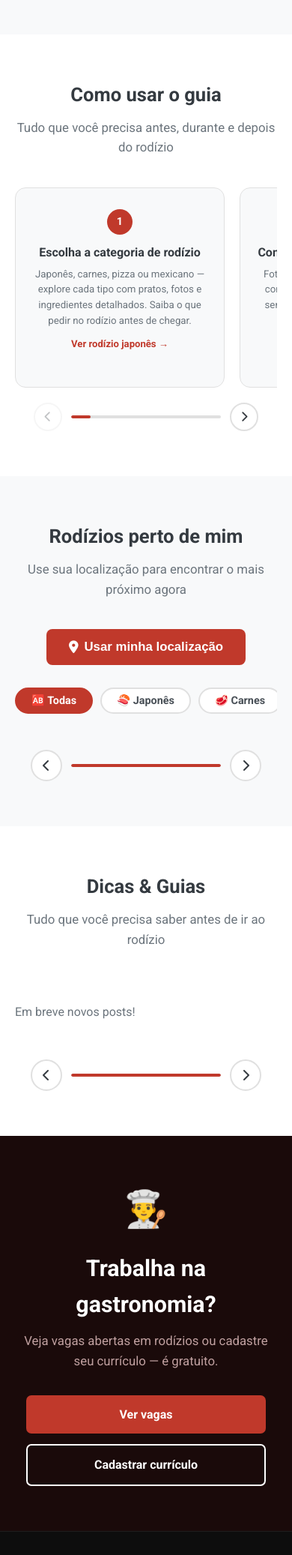
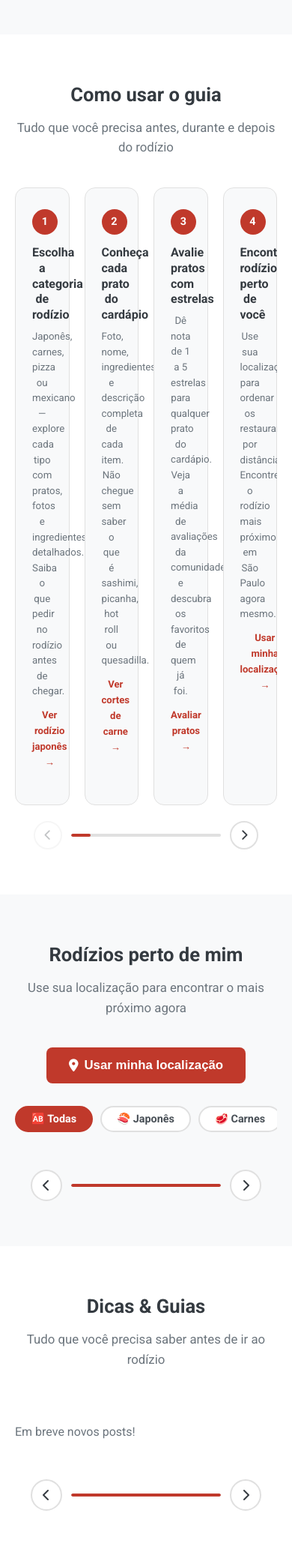
Before and after one commit to leanttro/guia, a Flask app: page / in a window 390 px wide. Shown: the part 2962-5036 px from the top of the page at 75% size. Run offline with Flask 3, Linux system fonts and the light colour scheme; data that the repository does not hold is empty; some libraries are stand-ins or nearby versions.

Commit message:
Update index.html

```diff
--- a/templates/index.html
+++ b/templates/index.html
@@ -130,6 +130,29 @@
             cursor: grab;
             user-select: none;
         }
+        /* ── Mobile: scroll nativo com snap ── */
+        @media (max-width: 768px) {
+            .features-carousel-wrap {
+                overflow-x: scroll;
+                overflow-y: hidden;
+                -webkit-overflow-scrolling: touch;
+                scroll-snap-type: x mandatory;
+                scrollbar-width: none;
+            }
+            .features-carousel-wrap::-webkit-scrollbar { display: none; }
+            .features-track {
+                transform: none !important;
+                transition: none !important;
+                cursor: default;
+            }
+            .feature-card {
+                scroll-snap-align: start;
+                flex: 0 0 calc(50% - 10px);
+            }
+        }
+        @media (max-width: 480px) {
+            .feature-card { flex: 0 0 80%; }
+        }
         .feature-card {
             flex: 0 0 calc(25% - 15px);
             min-width: 0;
@@ -173,13 +196,6 @@
         .features-progress-bar { flex: 1; max-width: 200px; height: 4px; background: var(--medium-gray); border-radius: 4px; overflow: hidden; }
         .features-progress-fill { height: 100%; background: var(--primary); border-radius: 4px; transition: width 0.35s cubic-bezier(.4,0,.2,1); }
 
-        @media (max-width: 768px) {
-            .feature-card { flex: 0 0 calc(50% - 10px); }
-        }
-        @media (max-width: 480px) {
-            .feature-card { flex: 0 0 80%; }
-        }
-
         /* ── Restaurantes próximos ── */
         .busca-section { background: var(--light-gray); }
         .busca-box { text-align: center; margin-bottom: 30px; }
@@ -213,6 +229,25 @@
         .carrossel-track { display: flex; gap: 20px; transition: transform 0.35s cubic-bezier(.4,0,.2,1); }
         .carrossel-track .restaurante-card { min-width: 280px; flex-shrink: 0; }
         .carrossel-track .restaurante-card img { height: 200px; }
+        /* ── Mobile: scroll nativo com snap ── */
+        @media (max-width: 768px) {
+            .carrossel-wrap {
+                overflow-x: scroll;
+                overflow-y: hidden;
+                -webkit-overflow-scrolling: touch;
+                scroll-snap-type: x mandatory;
+                scrollbar-width: none;
+            }
+            .carrossel-wrap::-webkit-scrollbar { display: none; }
+            .carrossel-track {
+                transform: none !important;
+                transition: none !important;
+            }
+            .carrossel-track .restaurante-card {
+                scroll-snap-align: start;
+                min-width: calc(80vw);
+            }
+        }
         .carr-btn {
             position: absolute; top: 50%; transform: translateY(-50%);
             background: var(--white); border: 1px solid var(--medium-gray);
@@ -280,6 +315,29 @@
         }
         .blog-carousel-track .blog-card {
             flex: 0 0 calc(33.333% - 17px); min-width: 0;
+        }
+        /* ── Mobile: scroll nativo com snap ── */
+        @media (max-width: 768px) {
+            .blog-carousel-outer {
+                overflow-x: scroll;
+                overflow-y: hidden;
+                -webkit-overflow-scrolling: touch;
+                scroll-snap-type: x mandatory;
+                scrollbar-width: none;
+            }
+            .blog-carousel-outer::-webkit-scrollbar { display: none; }
+            .blog-carousel-track {
+                transform: none !important;
+                transition: none !important;
+                cursor: default;
+            }
+            .blog-carousel-track .blog-card {
+                scroll-snap-align: start;
+                flex: 0 0 calc(50% - 13px);
+            }
+        }
+        @media (max-width: 520px) {
+            .blog-carousel-track .blog-card { flex: 0 0 calc(100% - 2px); }
         }
         .blog-carousel-nav {
             display: flex; align-items: center; justify-content: center;
@@ -461,6 +519,32 @@
         .carousel-track .restaurante-card {
             flex: 0 0 calc(25% - 19px); min-width: 0;
         }
+        /* ── Mobile: scroll nativo com snap ── */
+        @media (max-width: 768px) {
+            .carousel-track-outer {
+                overflow-x: scroll;
+                overflow-y: hidden;
+                -webkit-overflow-scrolling: touch;
+                scroll-snap-type: x mandatory;
+                scrollbar-width: none;
+            }
+            .carousel-track-outer::-webkit-scrollbar { display: none; }
+            .carousel-track {
+                transform: none !important;
+                transition: none !important;
+                cursor: default;
+                padding-bottom: 2px;
+            }
+            .carousel-track .restaurante-card {
+                scroll-snap-align: start;
+                flex: 0 0 calc(50% - 13px);
+            }
+        }
+        @media (max-width: 520px) {
+            .carousel-track .restaurante-card {
+                flex: 0 0 calc(100% - 2px);
+            }
+        }
         .carousel-nav {
             display: flex; align-items: center; justify-content: center;
             gap: 12px; margin-top: 20px;
@@ -497,12 +581,6 @@
             transition: background 0.2s; white-space: nowrap;
         }
         .restaurante-card:hover .btn-ver-rest { background: var(--dark); }
-        @media (max-width: 768px) {
-            .carousel-track .restaurante-card { flex: 0 0 calc(50% - 13px); }
-        }
-        @media (max-width: 520px) {
-            .carousel-track .restaurante-card { flex: 0 0 100%; }
-        }
 
         /* ── Responsive ── */
         @media (max-width: 768px) {
@@ -959,33 +1037,33 @@
 
         function updateIdxCarouselPosition() {
             var track = document.getElementById('idx-rest-track');
+            var outer = track.parentElement;
             var total = idxRestCarousel.total;
             var idx   = idxRestCarousel.index;
-            var outer = track.parentElement;
-            var containerWidth = outer ? outer.offsetWidth : 0;
+            var isMobile = window.innerWidth <= 768;
             var vis  = idxRestCarousel.visibleCount;
             var gap  = 25;
+            var containerWidth = outer ? outer.offsetWidth : 0;
             var cardW = (containerWidth - gap * (vis - 1)) / vis;
             var stepPx = cardW + gap;
-
-            /* limita para não ultrapassar o último card visível */
             var maxIndex = Math.max(0, total - vis);
             if (idx > maxIndex) { idx = maxIndex; idxRestCarousel.index = idx; }
 
-            track.style.transform = 'translateX(-' + (idx * stepPx) + 'px)';
-
-            /* barra de progresso */
+            if (isMobile) {
+                outer.scrollTo({ left: idx * stepPx, behavior: 'smooth' });
+            } else {
+                track.style.transform = 'translateX(-' + (idx * stepPx) + 'px)';
+            }
+
             var fill = document.getElementById('idx-rest-progress-fill');
             if (fill) {
                 var pct = total <= vis ? 100 : Math.round(((idx + vis) / total) * 100);
                 fill.style.width = Math.min(100, pct) + '%';
             }
-
             var prevBtn = document.getElementById('idx-rest-prev');
             var nextBtn = document.getElementById('idx-rest-next');
             if (prevBtn) prevBtn.disabled = idx === 0;
             if (nextBtn) nextBtn.disabled = idx >= maxIndex;
-
             var navEl = document.getElementById('idx-rest-carousel-nav');
             if (navEl) navEl.style.display = total <= vis ? 'none' : 'flex';
         }
@@ -1355,20 +1433,23 @@
             var stepPx = cardW + gap;
             var max = Math.max(0, featState.total - vis);
             if (featState.index > max) featState.index = max;
-
-            track.style.transform = 'translateX(-' + (featState.index * stepPx) + 'px)';
+            var isMobile = window.innerWidth <= 768;
+
+            if (isMobile) {
+                outer.scrollTo({ left: featState.index * stepPx, behavior: 'smooth' });
+            } else {
+                track.style.transform = 'translateX(-' + (featState.index * stepPx) + 'px)';
+            }
 
             var fill = document.getElementById('feat-progress-fill');
             if (fill) {
                 var pct = featState.total <= vis ? 100 : Math.round(((featState.index + vis) / featState.total) * 100);
                 fill.style.width = Math.min(100, pct) + '%';
             }
-
             var prevBtn = document.getElementById('feat-prev');
             var nextBtn = document.getElementById('feat-next');
             if (prevBtn) prevBtn.disabled = featState.index === 0;
             if (nextBtn) nextBtn.disabled = featState.index >= max;
-
             var navEl = document.getElementById('features-nav');
             if (navEl) navEl.style.display = featState.total <= vis ? 'none' : 'flex';
         }
@@ -1471,20 +1552,23 @@
             var stepPx = cardW + gap;
             var max = Math.max(0, blogState.total - vis);
             if (blogState.index > max) blogState.index = max;
-
-            track.style.transform = 'translateX(-' + (blogState.index * stepPx) + 'px)';
+            var isMobile = window.innerWidth <= 768;
+
+            if (isMobile) {
+                outer.scrollTo({ left: blogState.index * stepPx, behavior: 'smooth' });
+            } else {
+                track.style.transform = 'translateX(-' + (blogState.index * stepPx) + 'px)';
+            }
 
             var fill = document.getElementById('blog-progress-fill');
             if (fill) {
                 var pct = blogState.total <= vis ? 100 : Math.round(((blogState.index + vis) / blogState.total) * 100);
                 fill.style.width = Math.min(100, pct) + '%';
             }
-
             var prevBtn = document.getElementById('blog-prev');
             var nextBtn = document.getElementById('blog-next');
             if (prevBtn) prevBtn.disabled = blogState.index === 0;
             if (nextBtn) nextBtn.disabled = blogState.index >= max;
-
             var navEl = document.getElementById('blog-carousel-nav');
             if (navEl) navEl.style.display = blogState.total <= vis ? 'none' : 'flex';
         }
```
